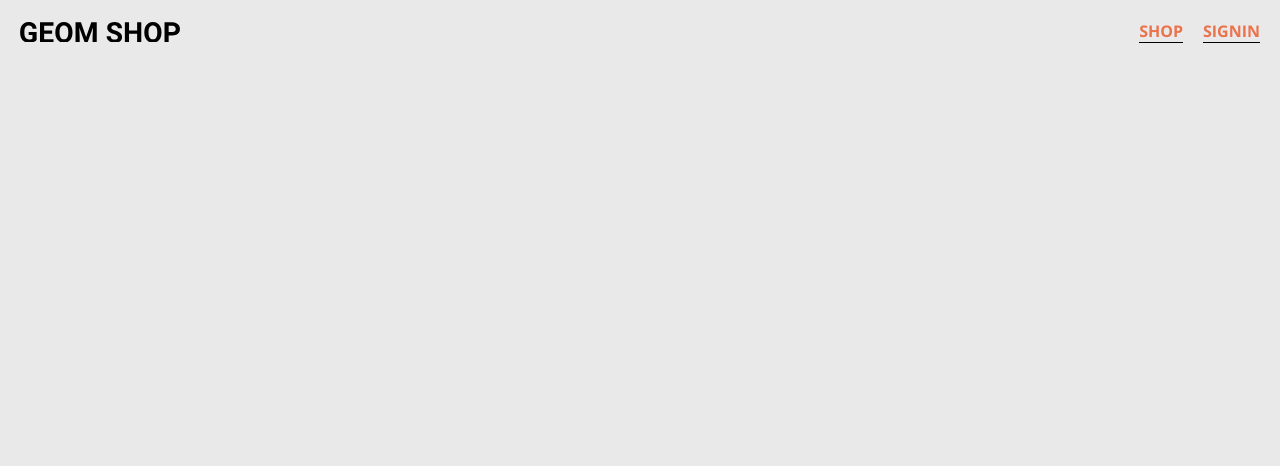
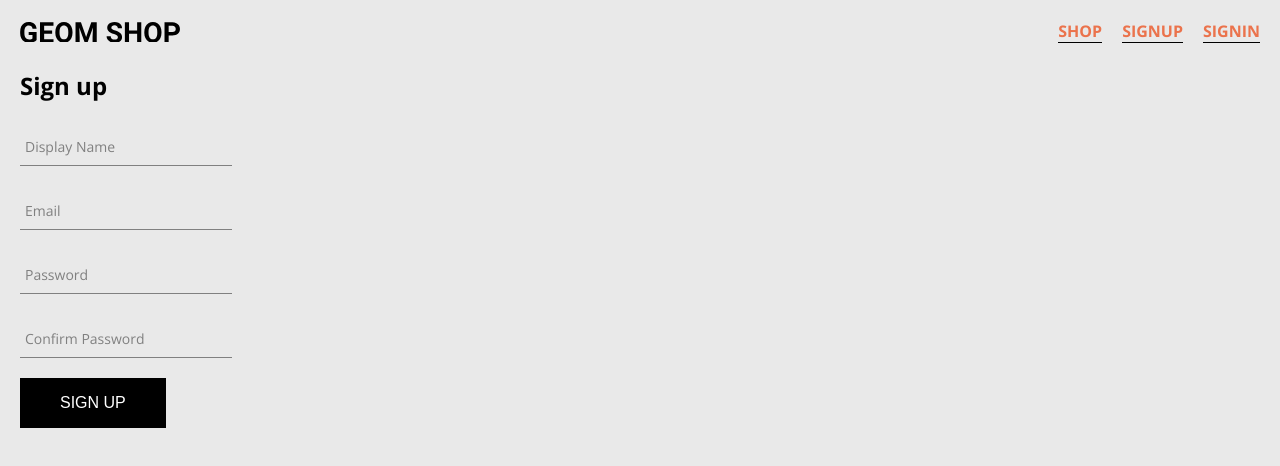
Before and after one commit to webuxmotion/geomshop, a React (Create React App) app: page /signup in a window 1280 px wide. Shown: the top 466 px of the page. Built offline with nearby package versions, Linux system fonts and the light colour scheme; no server answers.

Commit message:
Firebase. Sign up with email
- Create sign up page
- createUserProfileDocument with displayName

```diff
--- a/src/App.js
+++ b/src/App.js
@@ -2,7 +2,7 @@ import React, { Component } from 'react';
 import { Switch, Route } from 'react-router-dom';
 
 import { Header } from './components';
-import { HomePage, ShopPage, SigninPage } from './pages';
+import { HomePage, ShopPage, SigninPage, SignupPage } from './pages';
 
 import { auth, createUserProfileDocument } from './firebase/firebase.utils';
 
@@ -44,6 +44,7 @@ class App extends Component {
           <Route exact path='/' component={HomePage} />
           <Route exact path='/shop' component={ShopPage} />
           <Route exact path='/signin' component={SigninPage} />
+          <Route exact path='/signup' component={SignupPage} />
         </Switch>
       </>
     );
--- a/src/components/header/header.js
+++ b/src/components/header/header.js
@@ -16,9 +16,14 @@ const Header = ({ currentUser }) => (
           <div className="header__nav-item">
             <MenuItem handleClick={() => auth.signOut()}>SIGNOUT</MenuItem>
           </div> :
-          <div className="header__nav-item">
-            <MenuItem href="/signin">SIGNIN</MenuItem>
-          </div>
+          <>
+            <div className="header__nav-item">
+              <MenuItem href="/signup">SIGNUP</MenuItem>
+            </div>
+            <div className="header__nav-item">
+              <MenuItem href="/signin">SIGNIN</MenuItem>
+            </div>
+          </>
         }
       </div>
     </div>
--- a/src/pages/index.js
+++ b/src/pages/index.js
@@ -1,9 +1,11 @@
 import HomePage from './home-page/home-page';
 import ShopPage from './shop-page/shop-page';
 import SigninPage from './signin-page/signin-page';
+import SignupPage from './signup-page/signup-page';
 
 export {
   HomePage,
   ShopPage,
   SigninPage,
+  SignupPage,
 }
--- /dev/null
+++ b/src/pages/signup-page/signup.js
@@ -0,0 +1,97 @@
+import { Component } from 'react';
+
+import { FormInput, Button } from '../../components';
+
+import { auth, createUserProfileDocument } from '../../firebase/firebase.utils';
+
+const initialState = {
+  displayName: '',
+  email: '',
+  password: '',
+  confirmPassword: '',
+}
+
+class Signup extends Component {
+
+  state = initialState;
+
+  handleSubmit = async event => {
+    event.preventDefault();
+
+    const { displayName, email, password, confirmPassword } = this.state;
+
+    if (password !== confirmPassword) {
+      alert("Passwords don't match");
+      return;
+    }
+
+    try {
+      const { user } = await auth.createUserWithEmailAndPassword(email, password);
+
+      createUserProfileDocument(user, { displayName });
+
+      this.setState(initialState);
+    } catch (error) {
+      console.log(error.message);
+    }
+  }
+
+  handleChange = event => {
+    const { name, value } = event.target;
+
+    this.setState({ [name]: value });
+  }
+
+  render() {
+    const { displayName, email, password, confirmPassword } = this.state;
+
+    return (<div className="g-container">
+      <h2 className="g-mb-2">Sign up</h2>
+      <form onSubmit={this.handleSubmit}>
+        <div className="g-mb-2">
+          <FormInput
+            label="Display Name"
+            handleChange={this.handleChange}
+            name="displayName"
+            type="text"
+            value={displayName}
+            required
+          />
+        </div>
+        <div className="g-mb-2">
+          <FormInput
+            label="Email"
+            handleChange={this.handleChange}
+            name="email"
+            type="email"
+            value={email}
+            required
+          />
+        </div>
+        <div className="g-mb-2">
+          <FormInput
+            label="Password"
+            handleChange={this.handleChange}
+            name="password"
+            type="password"
+            value={password}
+            required
+          />
+        </div>
+        <div className="g-mb-2">
+          <FormInput
+            label="Confirm Password"
+            handleChange={this.handleChange}
+            name="confirmPassword"
+            type="password"
+            value={confirmPassword}
+            required
+          />
+        </div>
+        <Button type="submit">Sign up</Button>
+      </form>
+    </div>)
+  }
+}
+
+export default Signup;
```
Also changed, not shown: src/pages/signup-page/signup-page.js (added, +7 -0 lines).
